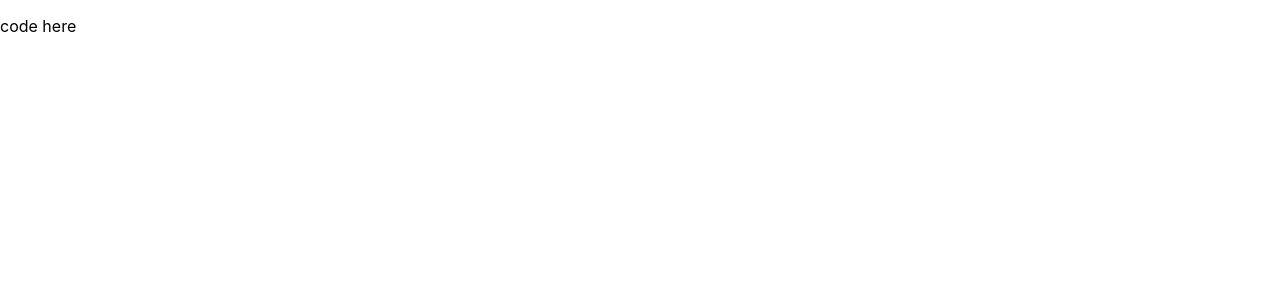
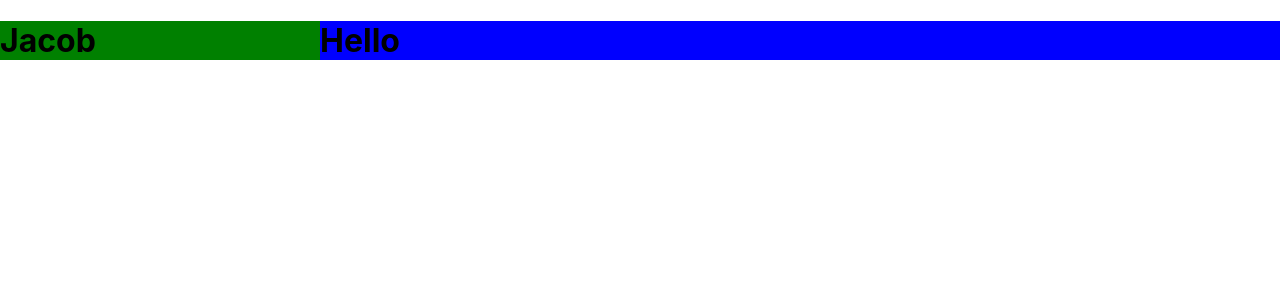
Before and after one commit to TX-9/react-design-patterns, a React (Create React App) app: page / in a window 1280 px wide. Shown: the top 300 px of the page. Built offline with nearby package versions, Linux system fonts and the light colour scheme.

Commit message:
split screen

```diff
--- a/src/App.js
+++ b/src/App.js
@@ -1,7 +1,21 @@
+import { SplitScreen } from "./SplitScreen";
+
+const LeftHandComponent = ({ name }) => {
+	return <h1 style={{backgroundColor: 'green'}}>{name}</h1>;
+};
+const RightHandComponent = ({ message }) => {
+	return <h1 style={{backgroundColor: 'blue'}}>{message}</h1>;
+}
+
 function App() {
-  return (
-    <p>code here</p>
-  );
+	return (
+		<SplitScreen
+			leftWeight={1}
+			rightWeight={3} >
+				<LeftHandComponent name="Jacob"/>
+				<RightHandComponent message="Hello"/>
+		</SplitScreen>
+	);
 }
 
 export default App;
--- /dev/null
+++ b/src/SplitScreen.js
@@ -0,0 +1,25 @@
+import styled from 'styled-components';
+
+const Container = styled.div`
+    display: flex;
+`;
+const Pane = styled.div`
+    flex: ${props => props.weight};
+`;
+export const SplitScreen = ({
+    children,
+    leftWeight = 1,
+    rightWeight = 2
+}) => {
+    const [left, right] = children;
+    return (
+        <Container>
+            <Pane weight={leftWeight}>
+                {left}
+            </Pane>
+            <Pane weight={rightWeight}>
+                {right}
+            </Pane>
+        </Container>
+    );
+}
```
